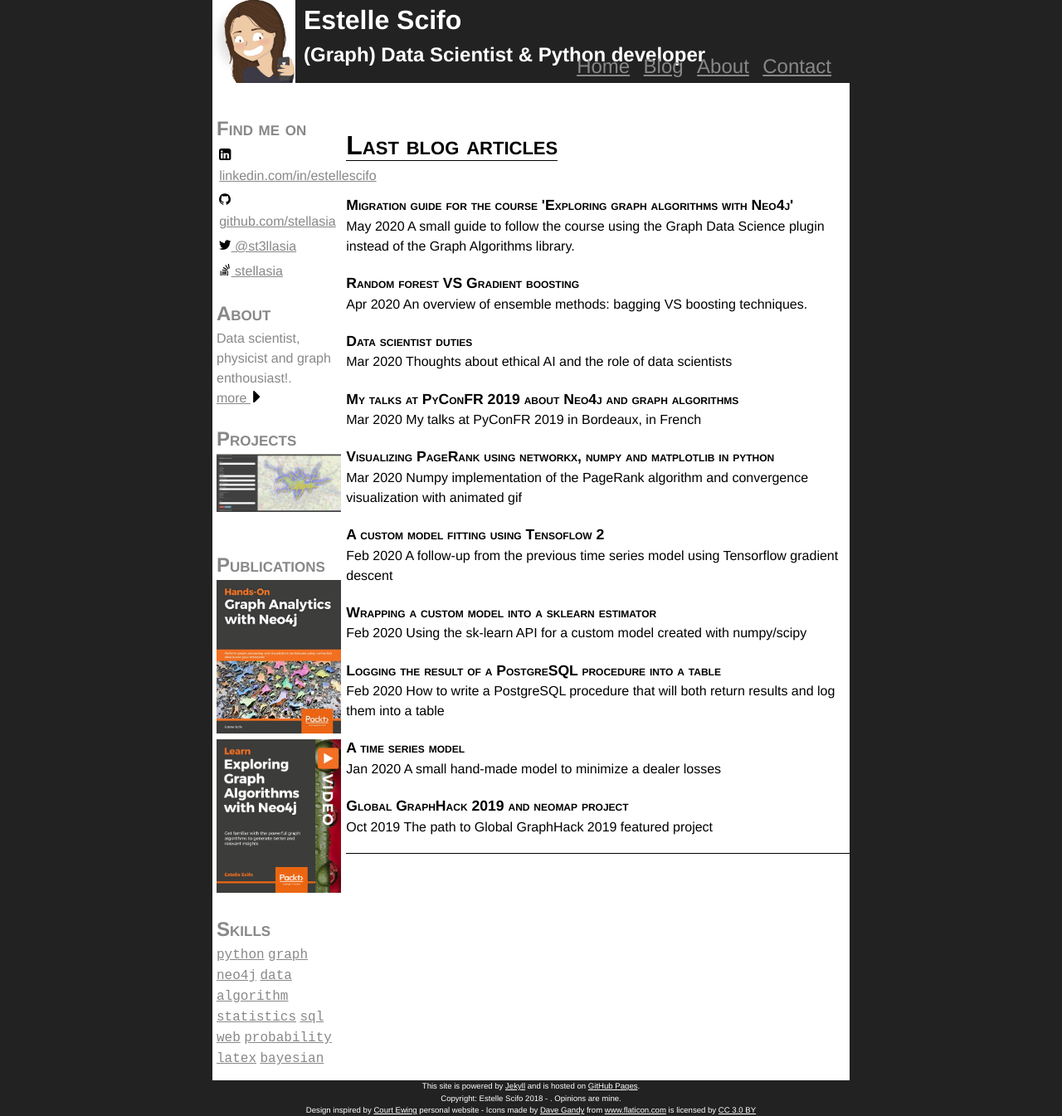
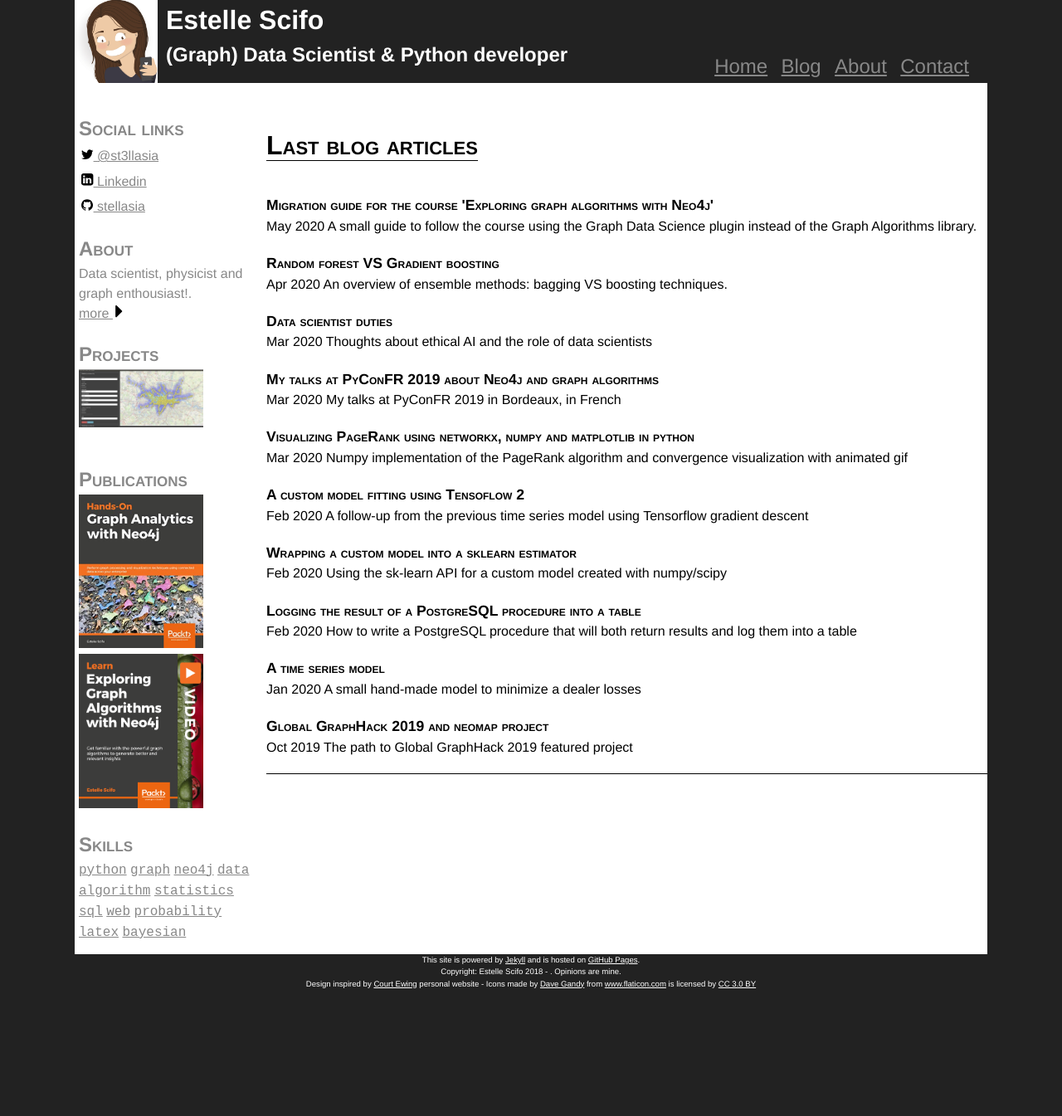
Before and after one commit to stellasia/stellasia.github.io, a Jekyll site: the page built from index.html, in a window 1280 px wide. Shown: the whole page at 83% size. Built offline with Jekyll 4.4.1, drawn with Linux system fonts in a browser that asks for light colours; after the commit the page ends 1193 px from its top, so only the background shows below that.

Commit message:
Refactoring (small) of about.md

```diff
--- a/_layouts/default.html
+++ b/_layouts/default.html
@@ -35,31 +35,23 @@
 
 	    <div class="asides">
 		<aside>
-		    <h2>Find me on</h2>
+		    <h2>Social links</h2>
 		    <ul class="social-list">
-			<li>
-			    <a href="https://www.linkedin.com/in/estellescifo">
-				<i class="icon">{% include icon-linkedin.svg %}</i>linkedin.com/in/estellescifo
-			    </a>
-			</li>
-			<li>
-			    <a href="https://github.com/stellasia">
-				<i class="icon">{% include icon-github.svg %}</i>github.com/stellasia
-			    </a>
-			    <!-- <iframe src="http://githubbadge.appspot.com/stellasia?s=1&a=0" style="border: 0;height: 142px;width: 200px;overflow: hidden;" frameBorder="0"></iframe> -->
-			</li>
 			<li>
 			    <a href="https://twitter.com/st3llasia">
 				<i class="icon">{% include icon-twitter.svg %}</i>@st3llasia
 			    </a>
 			</li>
 			<li>
-			    <a href="https://stackoverflow.com/users/4709400/stellasia">
-				<i class="icon">{% include icon-stack-exchange.svg %}</i>stellasia
+			    <a href="https://www.linkedin.com/in/estellescifo">
+				<i class="icon">{% include icon-linkedin.svg %}</i>Linkedin
 			    </a>
-			    <!-- <a href="https://stackoverflow.com/users/4709400/stellasia">
-				 <img src="https://stackoverflow.com/users/flair/4709400.png" width="208" height="58" alt="profile for stellasia at Stack Overflow, Q&amp;A for professional and enthusiast programmers" title="profile for stellasia at Stack Overflow, Q&amp;A for professional and enthusiast programmers">
-				 </a> -->
+			</li>
+			<li>
+			    <a href="https://github.com/stellasia">
+				<i class="icon">{% include icon-github.svg %}</i>stellasia
+			    </a>
+			    <!-- <iframe src="http://githubbadge.appspot.com/stellasia?s=1&a=0" style="border: 0;height: 142px;width: 200px;overflow: hidden;" frameBorder="0"></iframe> -->
 			</li>
 		    </ul>
 		</aside>
@@ -86,7 +78,7 @@
 		    <h2>Publications</h2>
 		    <ul class="pub-list">
 			<li>
-			    <a href="https://www.packtpub.com/data/hands-on-graph-analytics-with-neo4j">
+			    <a href="https://www.amazon.com/gp/product/B08FBJ3B1S">
 				<img src="/img/51vPQ6l1RdL.jpg" width="150px" />
 			    </a>
 			</li>
--- a/_sass/_defaults.scss
+++ b/_sass/_defaults.scss
@@ -55,6 +55,7 @@ p.clear {
 
 .page {
     width: 60%;
+    min-width: 1100px;
     margin: 0 auto;
     background-color: $content_background_color;
     overflow: auto;
```
